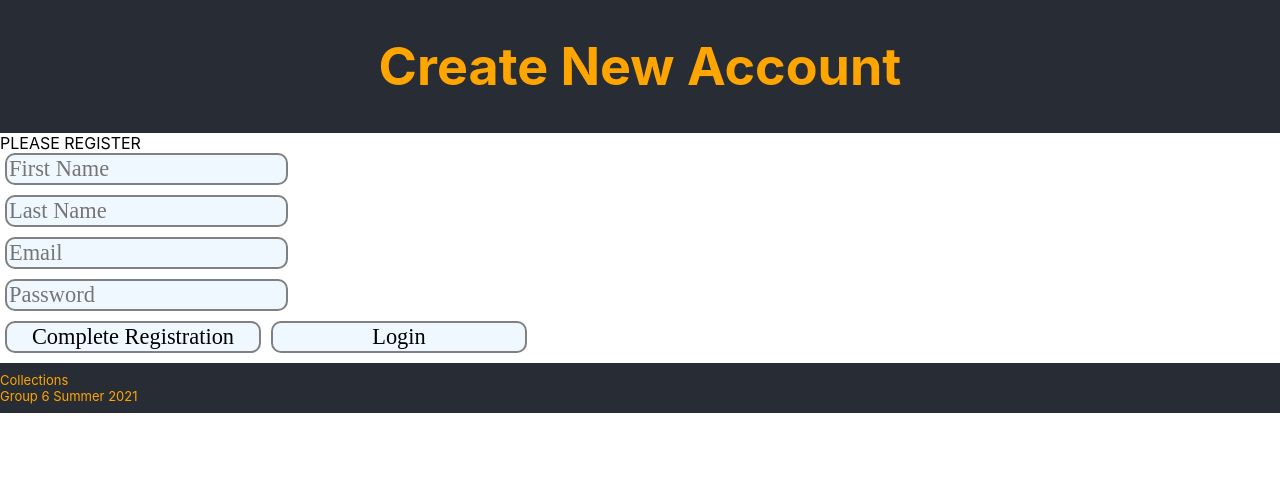
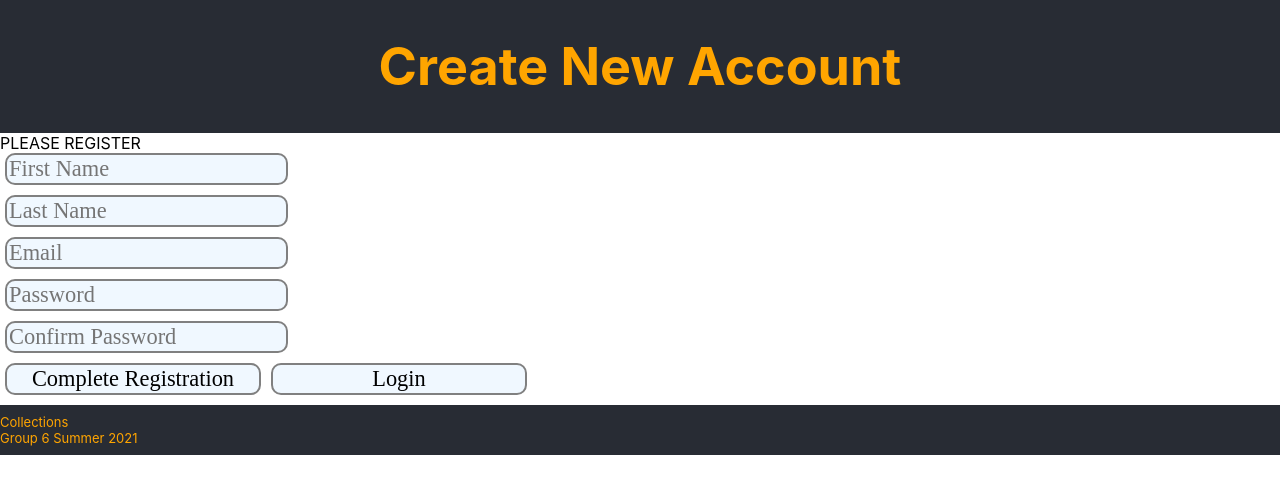
Before and after one commit to MichaelSedlack/Collections, a React (Create React App) app in the folder frontend/: page /register in a window 1280 px wide. Shown: the top 494 px of the page. Built offline with nearby package versions, Linux system fonts and the light colour scheme.

Commit message:
added password check and bcrypt

```diff
--- a/frontend/src/components/Register.js
+++ b/frontend/src/components/Register.js
@@ -1,5 +1,6 @@
 import React, { useState } from 'react';
 import axios from 'axios';
+//import bcrypt from 'bcrypt';
 
 function Register()
 {
@@ -8,9 +9,17 @@ function Register()
     var registerFirstName;
     var registerLastName;
     var registerEmail;
-    var registerPassword;
+    var registerPassword; // hash password????
 
     const [message,setMessage] = useState('');
+
+    // bcrypt.hash(registerPassword, 10, (err, hash) => {
+    //   if(err){
+    //     console.error(err);
+    //     return;
+    //   }
+    //   console.log(hash);
+    // })
 
     const doRegister = async event =>
     {
@@ -53,6 +62,17 @@ function Register()
         });
     };
 
+    const checkValidation = (e) => {
+
+      if(registerPassword.value !== e.target.value){
+        setMessage("Passwords need to match");
+      }
+      else{
+          setMessage("The passwords match!");
+      }
+    }
+
+
     return(
       <div id="registerDiv">
         <span id="inner-title">PLEASE REGISTER</span><br />
@@ -60,10 +80,11 @@ function Register()
         <input type="text" id="registerLastName" placeholder="Last Name" ref={(c) => registerLastName = c}  /><br />
         <input type="text" id="registerEmail" placeholder="Email" ref={(c) => registerEmail = c}  /><br />
         <input type="password" id="registerPassword" placeholder="Password" ref={(c) => registerPassword = c} /><br />
+        <input type="password" id="registerConfirmPassword" placeholder="Confirm Password" onChange={(e)=> checkValidation(e)} /><br />
         <input type="submit" id="registerButton" className="buttons" value = "Complete Registration"
           onClick={doRegister} />
+        <input type="submit" id="loginButton" className="buttons" value="Login" onClick={()=>{window.location.href = '/'}}/>
         <span id="registerResult">{message}</span>
-        <input type="submit" id="loginButton" className="buttons" value="Login" onClick={()=>{window.location.href = '/'}}/>
      </div>
     );
 };
```
